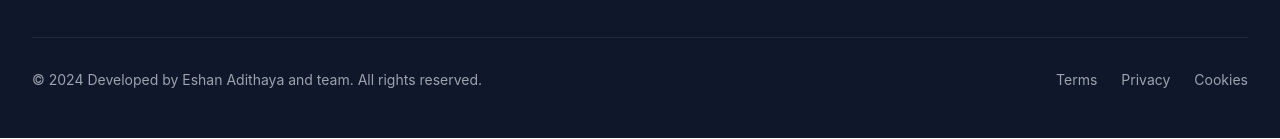
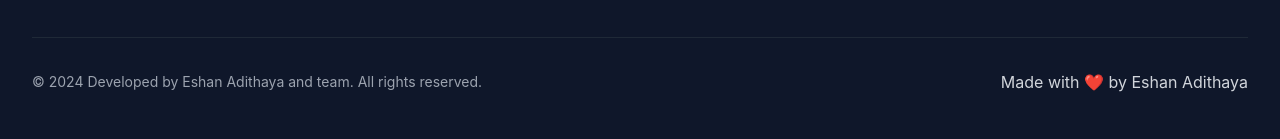
Before and after one commit to EshanAdithaya/Gemeify, a React (Create React App) app: page / in a window 1280 px wide. Shown: the part 3341-3480 px from the top of the page. Built offline with nearby package versions, Linux system fonts and the light colour scheme; no server answers.

Commit message:
Update footer to reflect new developer attribution and simplify link structure

```diff
--- a/src/components/Footer.js
+++ b/src/components/Footer.js
@@ -113,15 +113,10 @@ const Footer = ({ isDarkMode }) => {
               © 2024 Developed by Eshan Adithaya and team. All rights reserved.
             </p>
             <div className="flex space-x-6 mt-4 md:mt-0">
-              {['Terms', 'Privacy', 'Cookies'].map((link) => (
-                <a key={link} className={`text-sm ${
-                  isDarkMode
-                    ? 'text-gray-400 hover:text-white'
-                    : 'text-gray-500 hover:text-gray-900'
-                  } transition-colors cursor-pointer`}>{link}</a>
-              ))}
+            Made with ❤️ by Eshan Adithaya
             </div>
           </div>
+
         </div>
       </div>
     </footer>
```
